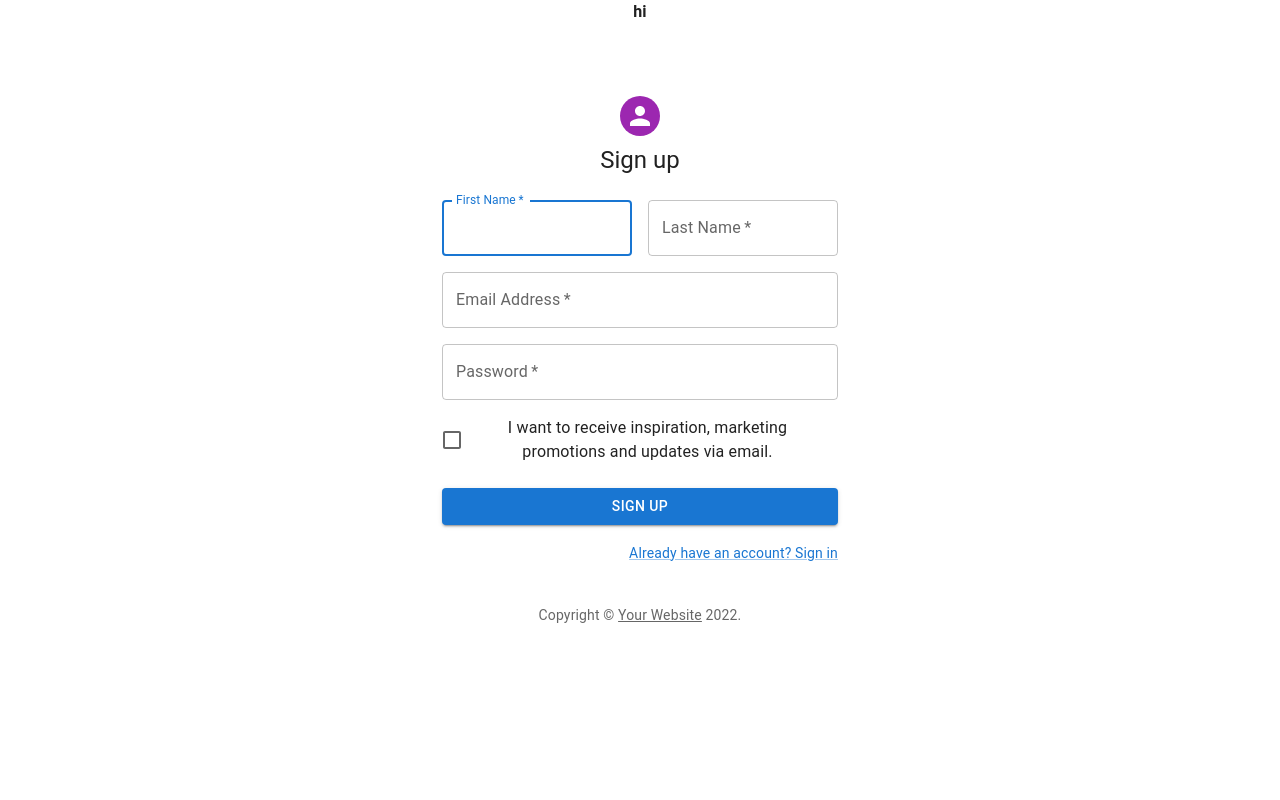
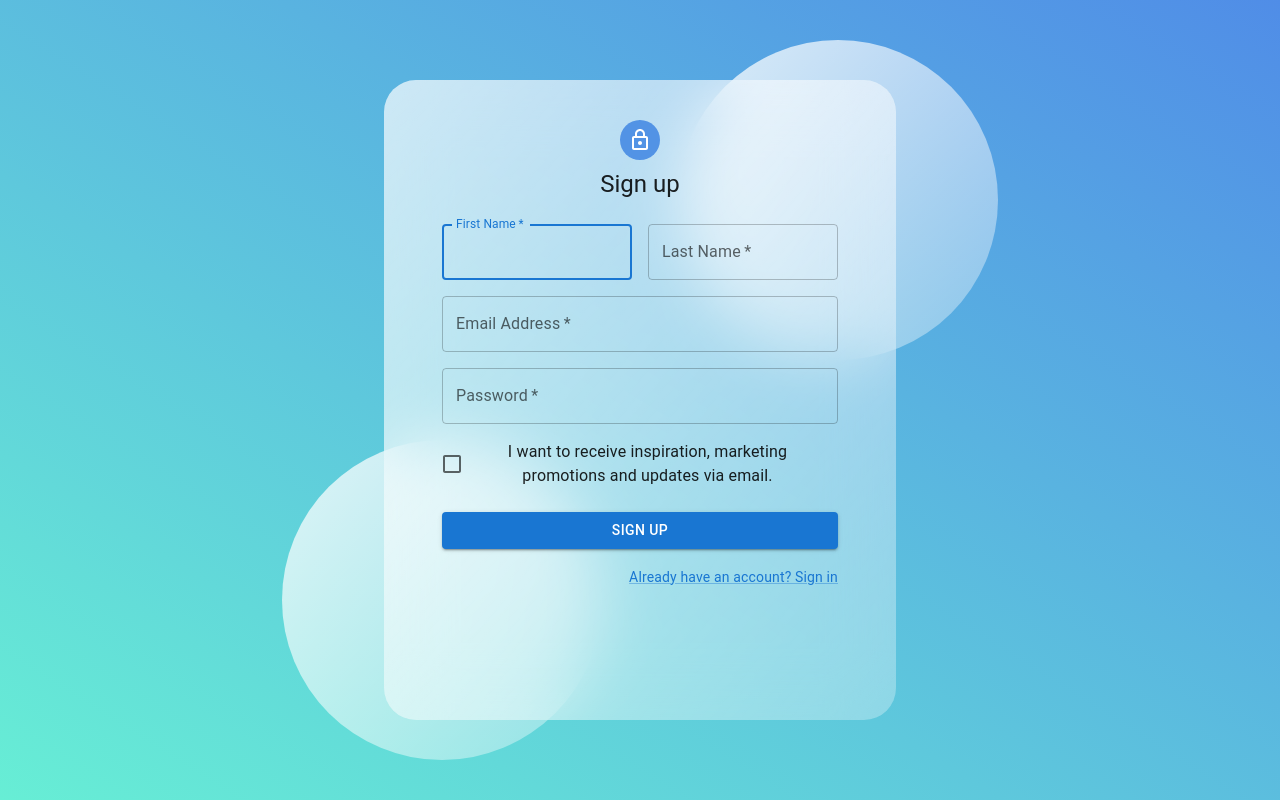
Before and after one commit to Prathambhoir55/technohack, a React (Create React App) app in the folder client/: page /signup in a window 1280 px wide. Built offline with nearby package versions, Linux system fonts and the light colour scheme.

Commit message:
Added Signup and UI theme

```diff
--- a/client/package.json
+++ b/client/package.json
@@ -5,12 +5,14 @@
   "dependencies": {
     "@emotion/react": "^11.7.1",
     "@emotion/styled": "^11.6.0",
+    "@mui/icons-material": "^5.4.2",
     "@mui/material": "^5.4.2",
     "@testing-library/jest-dom": "^5.16.2",
     "@testing-library/react": "^12.1.3",
     "@testing-library/user-event": "^13.5.0",
     "react": "^17.0.2",
     "react-dom": "^17.0.2",
+    "react-router-dom": "^6.2.1",
     "react-scripts": "5.0.0",
     "react-tsparticles": "^1.41.2",
     "web-vitals": "^2.1.4"
--- a/client/src/App.css
+++ b/client/src/App.css
@@ -1,5 +1,50 @@
 .App {
   text-align: center;
+}
+main {
+  font-family: "Poppins", sans-serif;
+  min-height: 100vh;
+  background: linear-gradient(to right top, #67eed5, #508de7);
+  display: flex;
+  align-items: center;
+  justify-content: center;
+}
+
+.glass {
+  background: white;
+  min-height: 80vh;
+  width: 40%;
+  background: linear-gradient(
+    to right bottom,
+    rgba(255, 255, 255, 0.7),
+    rgba(255, 255, 255, 0.3)
+  );
+  border-radius: 2rem;
+  z-index: 2;
+  backdrop-filter: blur(2rem);
+  display: flex;
+}
+.circle1,
+.circle2 {
+  background: white;
+  background: linear-gradient(
+    to right bottom,
+    rgba(255, 255, 255, 0.8),
+    rgba(255, 255, 255, 0.3)
+  );
+  height: 20rem;
+  width: 20rem;
+  position: absolute;
+  border-radius: 50%;
+}
+
+.circle1 {
+  top: 5%;
+  right: 22%;
+}
+.circle2 {
+  bottom: 5%;
+  left: 22%;
 }
 
 .App-logo {
--- a/client/src/App.js
+++ b/client/src/App.js
@@ -1,10 +1,10 @@
 import './App.css'
 import SignUp from './components/SignUp'
-
+import {BrowserRouter as Router} from 'react-router-dom'
 function App() {
   return (
     <div className="App">
-      <b>hi</b>
+
       <SignUp />
     </div>
   )
--- a/client/src/components/SignUp.js
+++ b/client/src/components/SignUp.js
@@ -8,7 +8,7 @@ import Checkbox from '@mui/material/Checkbox';
 import Link from '@mui/material/Link';
 import Grid from '@mui/material/Grid';
 import Box from '@mui/material/Box';
-// import LockOutlinedIcon from '@mui/icons-material/LockOutlined';
+import LockOutlinedIcon from '@mui/icons-material/LockOutlined';
 import Typography from '@mui/material/Typography';
 import Container from '@mui/material/Container';
 import { createTheme, ThemeProvider } from '@mui/material/styles';
@@ -43,18 +43,22 @@ export default function SignUp() {
   return (
     <>
     <ThemeProvider theme={theme}>
-      <Container component="main" maxWidth="xs">
+    <main>
+    <section class="glass">
+      <Container  sx={{ bgcolor: 'transparent' }} maxWidth="xs">
         <CssBaseline />
         <Box
           sx={{
-            marginTop: 8,
+            marginTop: 4,
+            marginBottom: 4,
             display: 'flex',
             flexDirection: 'column',
             alignItems: 'center',
+            bgcolor: 'transparent'
           }}
         >
-          <Avatar sx={{ m: 1, bgcolor: 'secondary.main' }}>
-            {/* <LockOutlinedIcon /> */}
+          <Avatar sx={{ m: 1, bgcolor: '#5293E5' }}>
+            <LockOutlinedIcon />
           </Avatar>
           <Typography component="h1" variant="h5">
             Sign up
@@ -134,8 +138,12 @@ export default function SignUp() {
             </Grid>
           </Box>
         </Box>
-        <Copyright sx={{ mt: 5 }} />
+
       </Container>
+      </section>
+      <div class="circle1"></div>
+    <div class="circle2"></div>
+    </main>
 
 
     </ThemeProvider>
```
Also changed, not shown: 1 other file (tests, documents, lock files or other folders).
